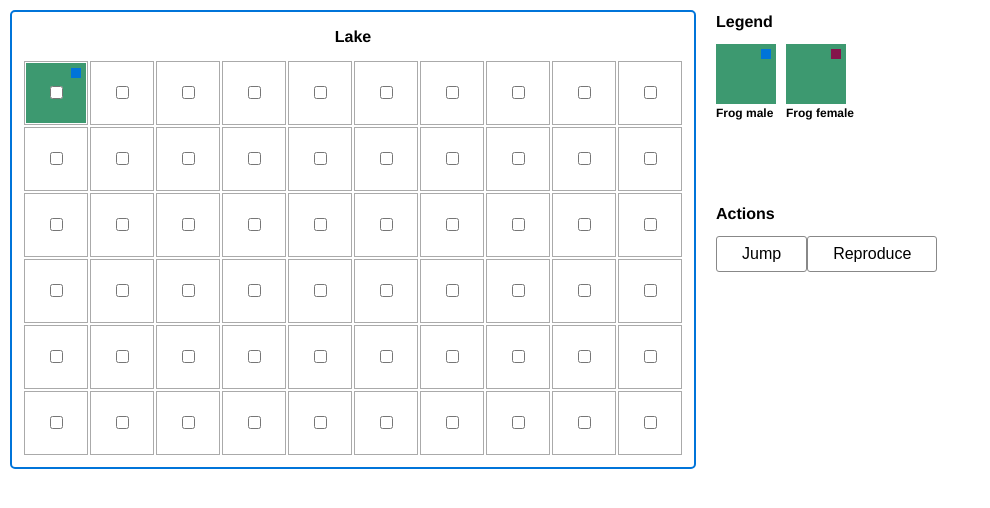
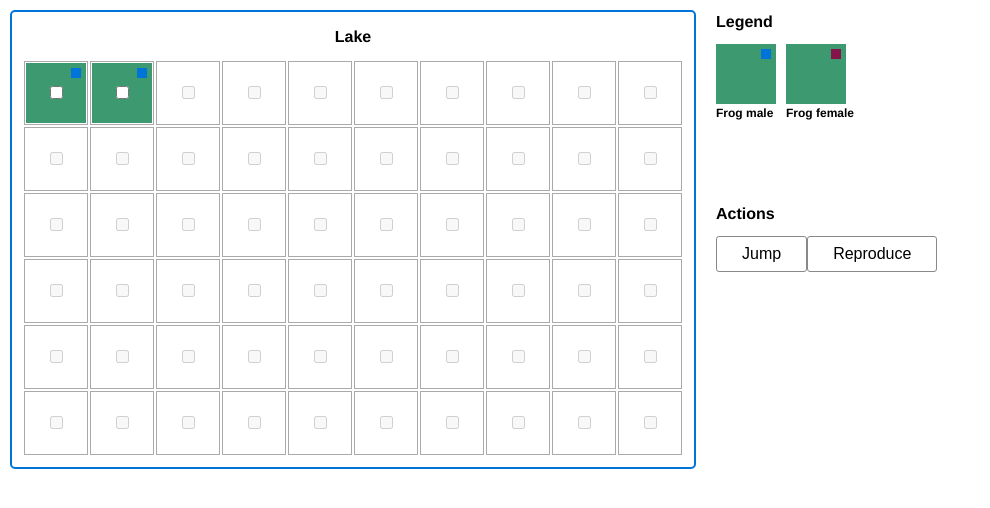
Before and after one commit to djrokita/frogs, a React (Create React App) app: page / in a window 1280 px wide. Shown: the top 508 px of the page, without its empty margins (0-990 px from the left). Built offline with nearby package versions, Linux system fonts and the light colour scheme.

Commit message:
Set jump range

```diff
--- a/src/App.css
+++ b/src/App.css
@@ -130,3 +130,7 @@ button {
 .frog.male:after {
 	background-color: #0074D9;
 }
+
+.jump_range {
+	background-color: #c5f7cc;
+}
--- a/src/App.js
+++ b/src/App.js
@@ -13,17 +13,45 @@ class App extends Component {
         col: 1,
         sex: 'frog male'
       },
+      {
+        id: 2,
+        row: 1,
+        col: 2,
+        sex: 'frog male'
+      },
     ],
     selectedFrogId: null,
     selectedField: {
       row: null,
       col: null
+    },
+    moveableFields: {
+      rowMoveRange: [],
+      colMoveRange: []
     }
   }
 
   inputHandler = (row, col, selectedFrogId) => {
     const selectedField = {row, col};
-    if (selectedFrogId) this.setState({selectedField, selectedFrogId});
+    if (selectedFrogId) {
+      let rowMaxMove = row + 3 < 6 ? row + 3 : 6;
+      let rowMinMove = row - 3 < 1 ? 1 : row - 3;
+      let colMaxMove = col + 3 < 10 ? col + 3 : 10;
+      let colMinMove = col - 3 < 1 ? 1 : col - 3;
+      let rowMoveRange = [];
+      let colMoveRange = [];
+      for (let i = rowMinMove; i <= rowMaxMove; i++) {
+        rowMoveRange = [...rowMoveRange, i];
+      }
+      for (let i = colMinMove; i <= colMaxMove; i++) {
+        colMoveRange = [...colMoveRange, i]
+      }
+      this.setState({
+        selectedField,
+        selectedFrogId,
+        moveableFields: {rowMoveRange, colMoveRange}
+      });
+    }
     else this.setState({selectedField});
   }
 
@@ -32,15 +60,26 @@ class App extends Component {
     if (selectedFrogId) {
       const frogsArr = frogs.filter(frog => frog.id !== selectedFrogId);
       const movedFrogsArr = [...frogsArr, {id: selectedFrogId, row: selectedField.row, col: selectedField.col, sex: 'frog male'}];
-      this.setState({frogs: movedFrogsArr});
+      this.setState({
+        frogs: movedFrogsArr,
+        moveableFields: {
+          rowMoveRange: [],
+          colMoveRange: []
+        }
+      });
     }
   }
 
   render() {
-    const { selectedField } = this.state;
+    const { selectedField, moveableFields } = this.state;
     return (
       <Fragment>
-        <Lake frogs={this.state.frogs} handler={this.inputHandler} moveHandler={this.frogsMoveHandler} selectedField={selectedField}/>
+        <Lake frogs={this.state.frogs}
+              handler={this.inputHandler}
+              moveHandler={this.frogsMoveHandler}
+              selectedField={selectedField}
+              moveableFields={moveableFields}
+              />
         <Legend jump={this.frogsJumpSubmit} />
       </Fragment>
     );
--- a/src/components/Cell.js
+++ b/src/components/Cell.js
@@ -4,25 +4,30 @@ class Cell extends Component {
     row = this.props.row;
     col = this.props.col;
 
-    state = {
-        // frog: {id: 0}
-    }
+    state = {}
 
     static getDerivedStateFromProps(props, state) {
         const [ frog ]  = props.frogs.filter(frog => frog.col === props.col);
-        // if (frog) return { frog };
-        // else return { frog: {id: 0}};
         return { frog };
     }
 
     render() {
-        const { handler, col, selected } = this.props;
+        const { handler, col, selected, rowMoveRange, colMoveRange } = this.props;
         const { frog } = this.state;
+
+        const setRange = () => {
+            if (rowMoveRange && colMoveRange) return 'jump_range';
+            else return '';
+        };
 
         return (
             <td>
-                <label name={col} className={frog ? frog.sex : ''}>
-                    <input type="checkbox" onChange={() => handler(this.row, this.col, frog ? frog.id : 0)} checked={selected}/>
+                <label name={col} className={frog ? frog.sex : '' || setRange()}>
+                    <input
+                        type="checkbox"
+                        onChange={() => handler(this.row, this.col, frog ? frog.id : 0)} checked={selected}
+                        disabled={!frog && !setRange()}
+                        />
                 </label>
             </td>
         );
--- a/src/components/Lake.js
+++ b/src/components/Lake.js
@@ -1,12 +1,23 @@
 import React from 'react';
 import Row from './Row';
 
-const Lake = ({frogs, handler, selectedField}) => {
+const Lake = ({frogs, handler, selectedField, moveableFields}) => {
     const columnsNumbers = [1, 2, 3, 4, 5, 6, 7, 8, 9, 10];
     const rowsNumbers = [1, 2, 3, 4, 5, 6];
+    const { rowMoveRange, colMoveRange } = moveableFields;
+    const isRowInRange = (row) => rowMoveRange.find((val) => row === val);
 
     const rowsGrid = rowsNumbers.map((num, index) => {
-        return <Row cols={columnsNumbers} key={index} row={num} frogs={frogs} handler={handler} selectedField={selectedField} selectedRow={selectedField.row === num ? true : false} />
+        return <Row cols={columnsNumbers}
+                    key={index}
+                    row={num}
+                    frogs={frogs}
+                    handler={handler}
+                    selectedField={selectedField}
+                    selectedRow={selectedField.row === num ? true : false}
+                    rowMoveRange={isRowInRange(num)}
+                    colMoveRange={colMoveRange}
+                    />
     });
 
     return (
--- a/src/components/Row.js
+++ b/src/components/Row.js
@@ -1,12 +1,22 @@
 import React from 'react'
 import Cell from './Cell'
 
-const Row = ({cols, handler, row, frogs, selectedField, selectedRow}) => {
-
+const Row = ({cols, handler, row, frogs, selectedField, selectedRow, rowMoveRange, colMoveRange}) => {
     const frogsInRow = frogs.filter(frog => frog.row === row);
+    const isColInRange = (col) => colMoveRange.find((val) => col === val);
 
     const fields = cols.map((num, index) => {
-        return <Cell key={index} row={row} col={num} frogs={frogsInRow} handler={handler} selectedFieled={selectedField} selected={selectedRow && selectedField.col === num} />;
+        return <Cell
+            key={index}
+            row={row}
+            col={num}
+            frogs={frogsInRow}
+            handler={handler}
+            selectedFieled={selectedField}
+            selected={selectedRow && selectedField.col === num}
+            rowMoveRange={!!rowMoveRange}
+            colMoveRange={isColInRange(num)}
+            />;
     });
 
     return (
```
